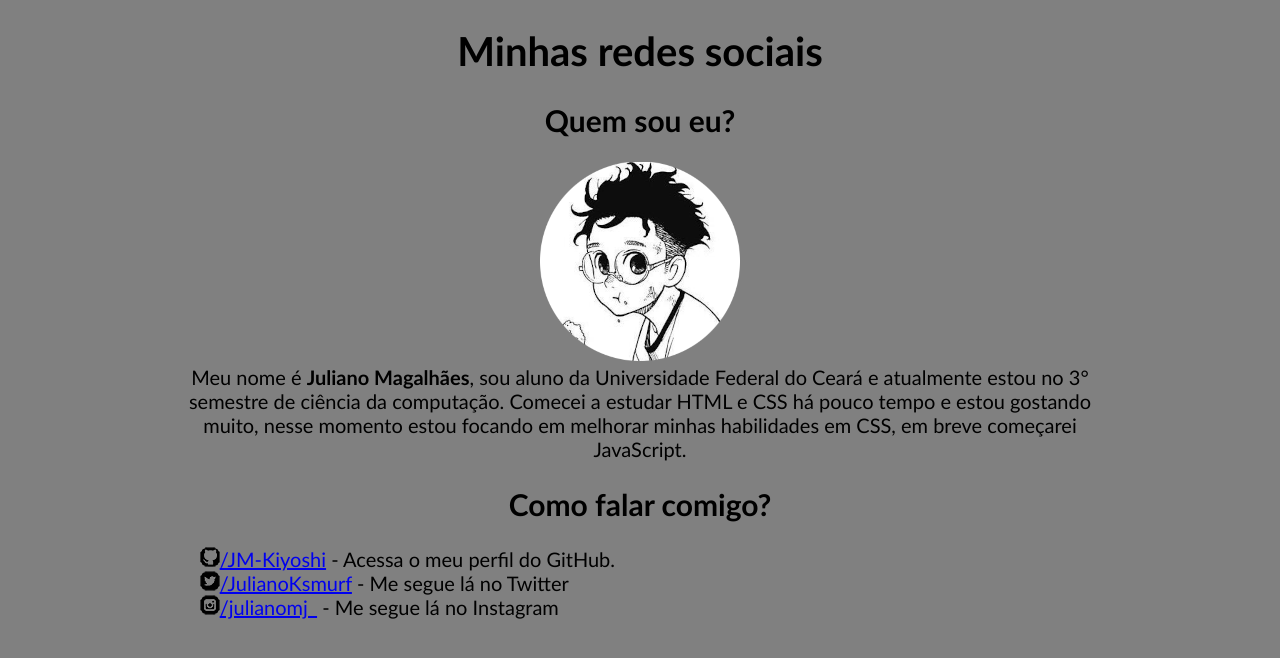
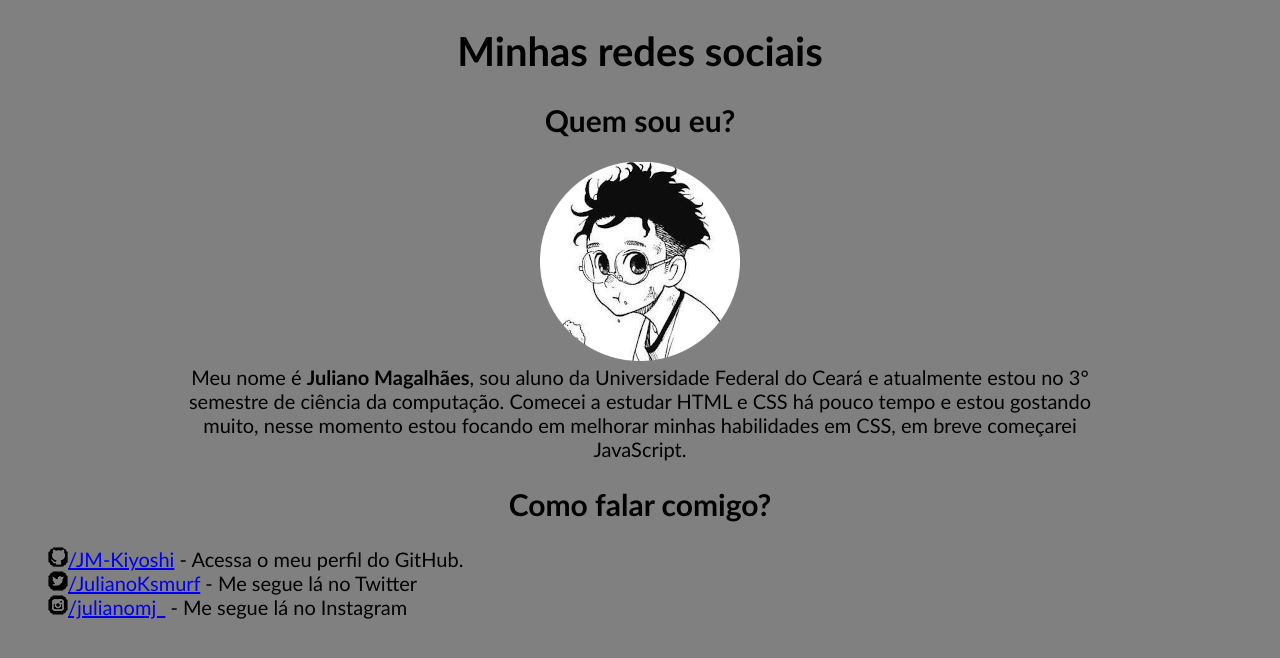
Before and after one commit to JM-Kiyoshi/Sobre-mim, a plain HTML site: page index.html in a window 1280 px wide. Drawn offline with Linux system fonts and the light colour scheme.

Commit message:
Update style.css

```diff
--- a/style.css
+++ b/style.css
@@ -12,8 +12,7 @@ body{
 ul{
     text-align: left;
     list-style: none;
-    margin-left: 12%;
-    margin-right: 12%;
+    margin: auto;
 }
 
 p{
```
